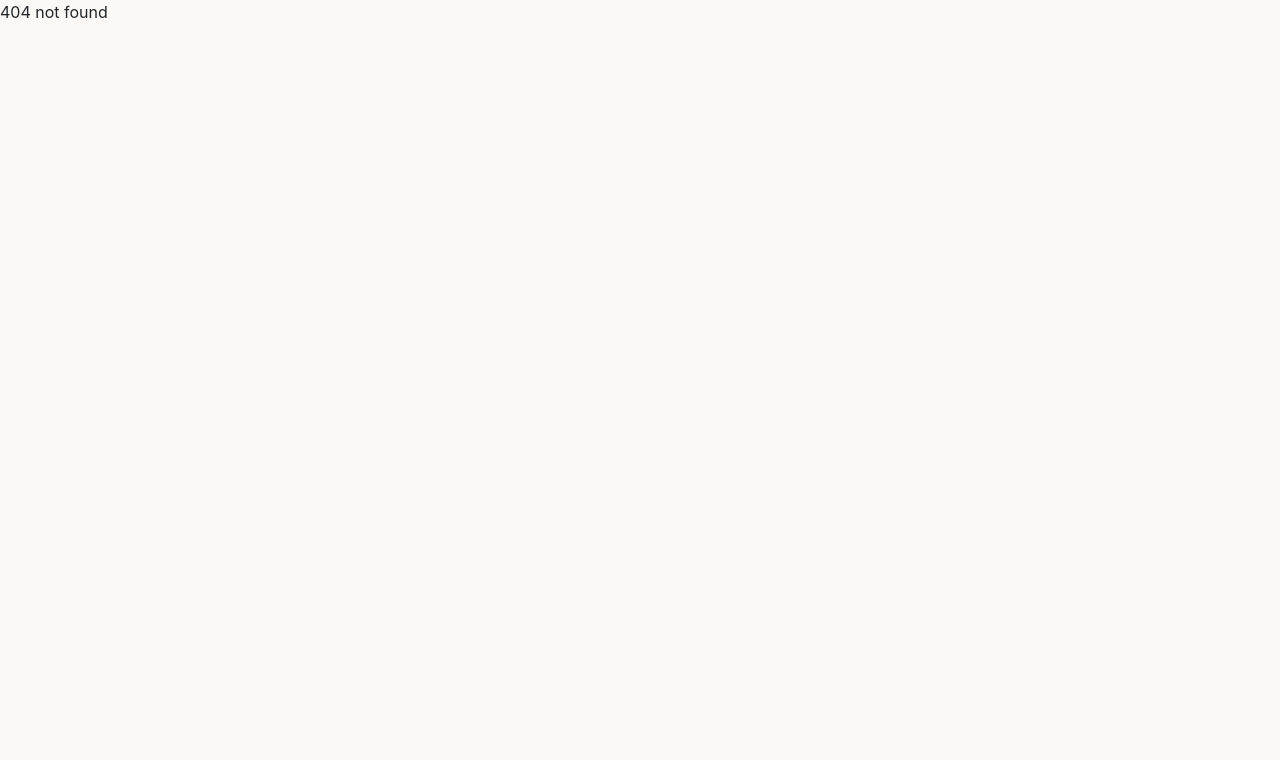
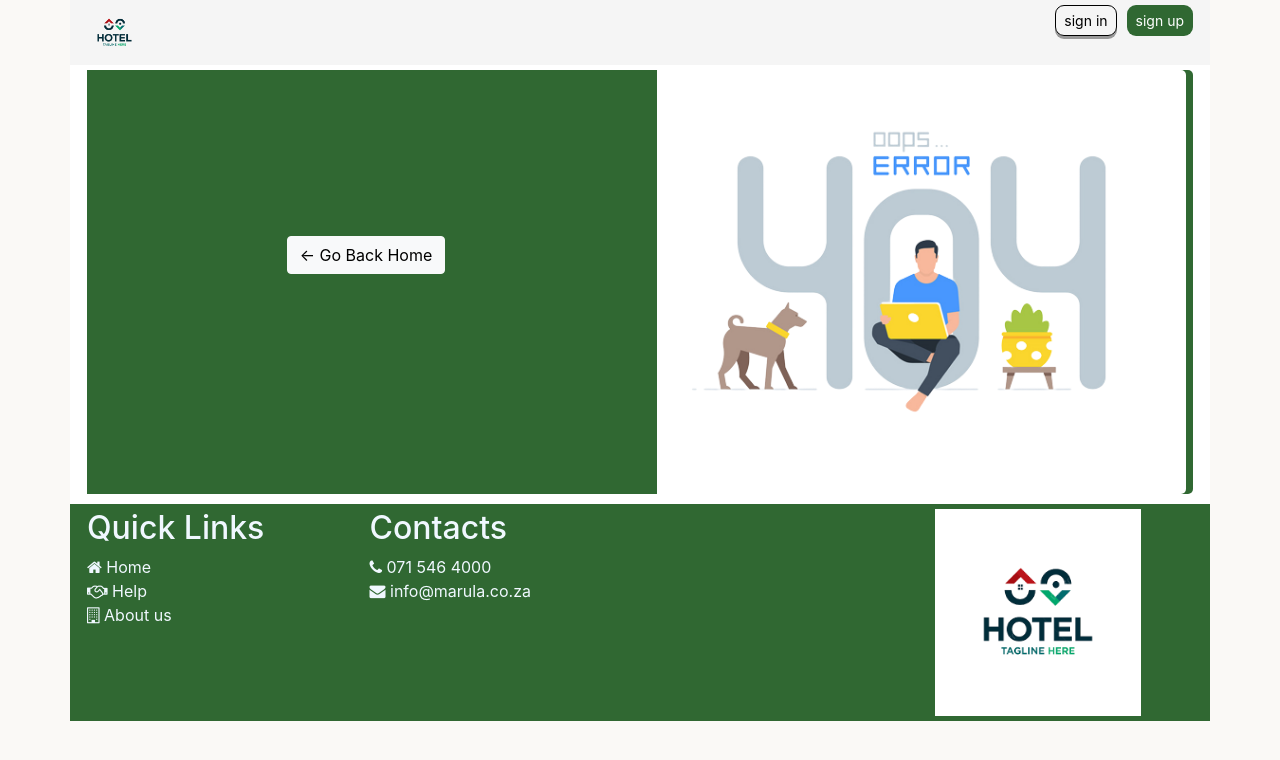
Before and after one commit to FutureKgaphola/Hotelapp, a React (Create React App) app: page /Signup in a window 1280 px wide. Before the commit this address had no page. Shown: the top 760 px of the page. Built offline with nearby package versions, Linux system fonts and the light colour scheme; no server answers.

Commit message:
admin functions and bookings added

```diff
--- a/src/components/Comp404.js
+++ b/src/components/Comp404.js
@@ -1,10 +1,38 @@
 
+import NavBar from "./Navbar";
+import Footer from "./footer";
+import LoginDialog from "./LoginDialog";
+import { LazyLoadImage } from 'react-lazy-load-image-component';
+import img404 from '../media/notfound.png';
+import { Link } from "react-router-dom";
 
 const Comp404 = () => {
     return (
-       <div>
-        404 not found
-       </div>
+      <div className="container" style={{ backgroundColor: 'white', height: '100%' }}>
+      <NavBar />
+
+
+      <div className="row" style={{ margin: '5px', padding: '0', borderRadius: "0px 5px 5px 0px", backgroundColor: '#306832' }}>
+          <div className="col" style={{ margin: '15% 0px 5px 5px',textAlign:"center" }}>
+            <Link to={'/'} class="btn btn-light">{"<- Go Back Home"}</Link>
+          </div>
+
+          <div className="col-lg-6 col-md-6 col-sm-12">
+          <LazyLoadImage
+              placeholderSrc={img404}
+              effect='blur'
+              style={{ width: '100%', objectFit: 'cover', height: "100%", borderRadius: "0px 5px 5px 0px",backgroundColor:'white',marginLeft:'5px' }}
+              alt={'Room_image'}
+              height={"100%"}
+              src={img404}
+              width={"100%"} />
+          </div>
+
+      </div>
+
+      <Footer />
+      <LoginDialog />
+  </div>
      );
 }
 
```
Also changed, not shown: src/media/notfound.png (added).
